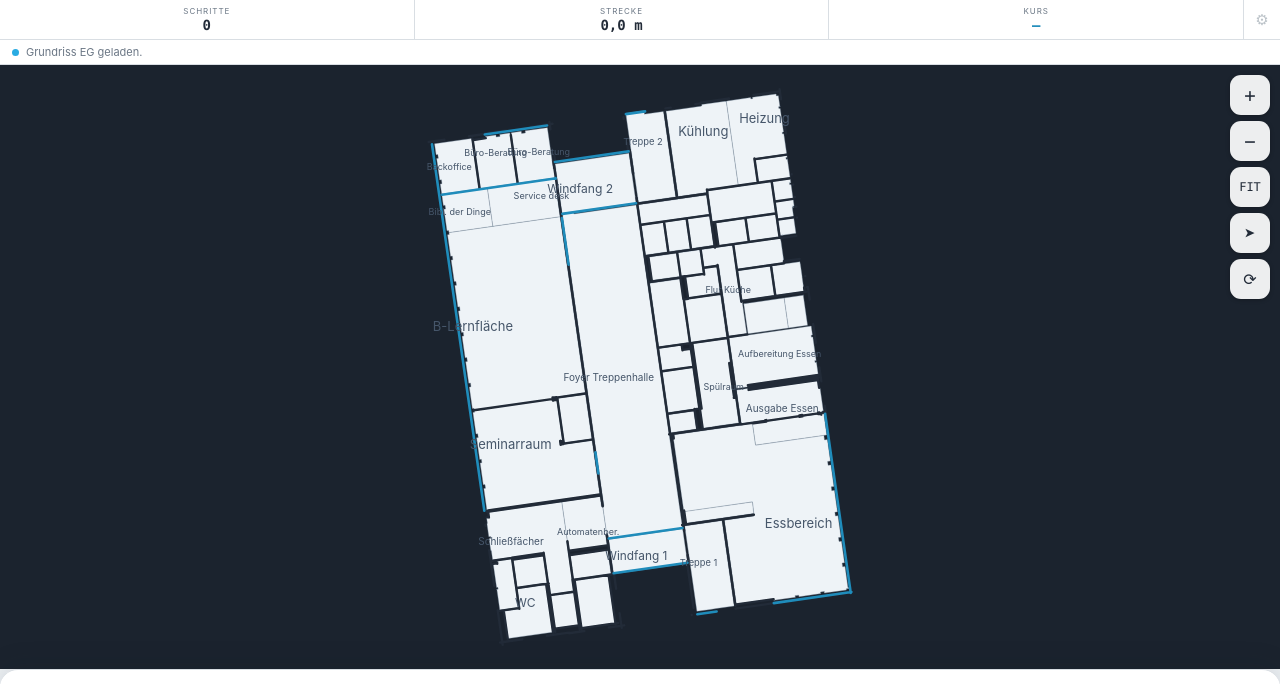
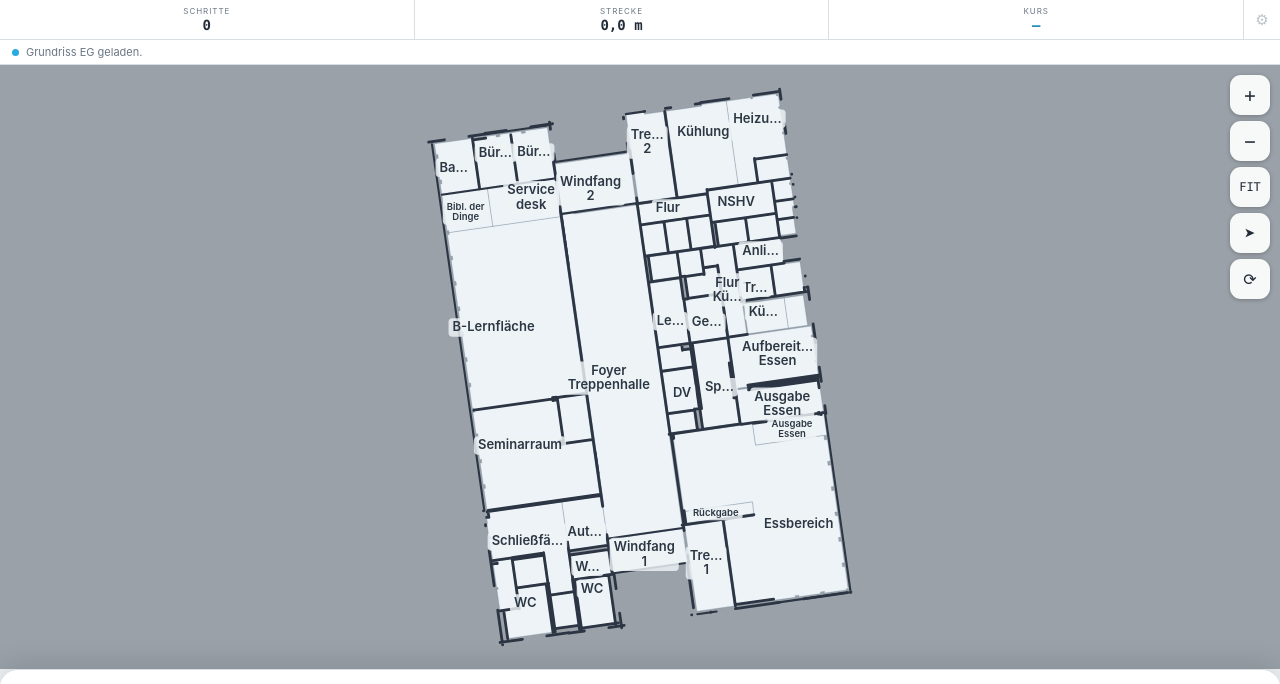
Before and after one commit to DavidSalaws/Test_MLS_Tracking, a plain HTML site: page eg.html in a window 1280 px wide. Shown: the top 684 px of the page. Drawn offline with Linux system fonts and the light colour scheme.

Commit message:
Add files via upload

```diff
--- a/eg.html
+++ b/eg.html
@@ -6,7 +6,7 @@
 <title>Wegtracker EG</title>
 <style>
   :root{ --navy:#222b38; --ink:#1d2733; --muted:#6b7785; --cyan:#29abe2; --cyan-d:#1f8cbb;
-    --grey:#bcc3c9; --bg:#eef1f4; --card:#fff; --line:#d9dee3; --stage:#1b232e;
+    --grey:#bcc3c9; --bg:#eef1f4; --card:#fff; --line:#d9dee3; --stage:#9aa1a8;
     --sans:-apple-system,BlinkMacSystemFont,"Segoe UI",Roboto,sans-serif; --mono:ui-monospace,Menlo,Consolas,monospace; }
   *{box-sizing:border-box;-webkit-tap-highlight-color:transparent}
   html,body{margin:0;height:100%;background:var(--bg);color:var(--ink);font-family:var(--sans);overscroll-behavior:none}
@@ -173,7 +173,7 @@ function draw(){ computeM(); ctx.setTransform(1,0,0,1,0,0); ctx.clearRect(0,0,cv
   if(rooms.length){ ctx.fillStyle="#eef3f7"; ctx.strokeStyle="rgba(120,140,160,.35)"; ctx.lineWidth=1*dpr;
     for(ri=0;ri<rooms.length;ri++){ var poly=rooms[ri].poly; if(!poly||poly.length<3)continue; ctx.beginPath();
       for(pi=0;pi<poly.length;pi++){ sp=img2scr({x:poly[pi][0],y:poly[pi][1]}); if(pi)ctx.lineTo(sp.x,sp.y); else ctx.moveTo(sp.x,sp.y);} ctx.closePath(); ctx.fill(); ctx.stroke(); } }
-  drawWalls(0,"#7a8696",1.2); drawWalls(1,"#222b38",2.4); drawWalls(2,"#1f8cbb",2.6); drawRoomNames();
+  drawWalls(0,"#2b3543",1.3); drawWalls(1,"#2b3543",2.8); drawWalls(2,"#2b3543",2.1); drawRoomNames();
   if(path.length>1){ ctx.lineJoin="round";ctx.lineCap="round";
     ctx.strokeStyle="rgba(20,30,45,.30)";ctx.lineWidth=5.5*dpr; strokePath();
     ctx.strokeStyle="#1f8cbb";ctx.lineWidth=3*dpr; strokePath(); drawArrows(); }
@@ -184,12 +184,32 @@ function draw(){ computeM(); ctx.setTransform(1,0,0,1,0,0); ctx.clearRect(0,0,cv
     pin(s,"#29abe2",null); } }
 function drawWalls(kind,color,wd){ ctx.strokeStyle=color; ctx.lineWidth=wd*dpr; ctx.lineCap="round"; ctx.beginPath();
   for(var i=0;i<walls.length;i++){ var w=walls[i]; if((w[4]||1)!==kind)continue; var a=img2scr({x:w[0],y:w[1]}),b=img2scr({x:w[2],y:w[3]}); ctx.moveTo(a.x,a.y); ctx.lineTo(b.x,b.y);} ctx.stroke(); }
-function drawRoomNames(){ if(!rooms.length)return; ctx.fillStyle="#46566a"; ctx.textAlign="center"; ctx.textBaseline="middle";
+function roundRect(x,y,w,h,r){ ctx.beginPath(); ctx.moveTo(x+r,y); ctx.arcTo(x+w,y,x+w,y+h,r); ctx.arcTo(x+w,y+h,x,y+h,r); ctx.arcTo(x,y+h,x,y,r); ctx.arcTo(x,y,x+w,y,r); ctx.closePath(); }
+function truncTo(str,maxW){ if(ctx.measureText(str).width<=maxW) return str; var t=str; while(t.length>1 && ctx.measureText(t+"…").width>maxW) t=t.slice(0,-1); return t+"…"; }
+function wrapText(name,maxW){ var words=name.split(/\s+/), lines=[], cur="";
+  for(var i=0;i<words.length;i++){ var w=words[i]; var test=cur?cur+" "+w:w;
+    if(ctx.measureText(test).width<=maxW){ cur=test; }
+    else { if(cur) lines.push(cur); if(ctx.measureText(w).width<=maxW){ cur=w; } else { lines.push(truncTo(w,maxW)); cur=""; } } }
+  if(cur) lines.push(cur); return lines; }
+function drawRoomNames(){ if(!rooms.length)return;
   for(var ri=0;ri<rooms.length;ri++){ var rm=rooms[ri]; if(!rm.name||!rm.c)continue; var poly=rm.poly; if(!poly||poly.length<3)continue;
-    var mnx=1e9,mny=1e9,mxx=-1e9,mxy=-1e9; for(var pi=0;pi<poly.length;pi++){ var sp=img2scr({x:poly[pi][0],y:poly[pi][1]}); if(sp.x<mnx)mnx=sp.x; if(sp.x>mxx)mxx=sp.x; if(sp.y<mny)mny=sp.y; if(sp.y>mxy)mxy=sp.y; }
-    var bw=mxx-mnx, bh=mxy-mny; if(Math.min(bw,bh)<42*dpr) continue;
-    var fs=Math.max(9*dpr,Math.min(13*dpr, bw/Math.max(6,rm.name.length)*1.5)); ctx.font=fs+"px -apple-system,sans-serif";
-    var c=img2scr({x:rm.c[0],y:rm.c[1]}); var nm=rm.name.length>18?rm.name.slice(0,17)+"…":rm.name; ctx.fillText(nm,c.x,c.y); } }
+    var mnx=1e9,mny=1e9,mxx=-1e9,mxy=-1e9,sp,pi;
+    for(pi=0;pi<poly.length;pi++){ sp=img2scr({x:poly[pi][0],y:poly[pi][1]}); if(sp.x<mnx)mnx=sp.x; if(sp.x>mxx)mxx=sp.x; if(sp.y<mny)mny=sp.y; if(sp.y>mxy)mxy=sp.y; }
+    var pad=5*dpr, availW=(mxx-mnx)-2*pad, availH=(mxy-mny)-2*pad;
+    if(availW<26*dpr||availH<11*dpr) continue;
+    var sizes=[13,11,9.5,8], chosen=null;
+    for(var si=0;si<sizes.length;si++){ var fs=sizes[si]*dpr; ctx.font="600 "+fs+"px -apple-system,sans-serif";
+      var lines=wrapText(rm.name,availW), lh=fs*1.12, th=lines.length*lh, mw=0, li;
+      for(li=0;li<lines.length;li++){ var ww=ctx.measureText(lines[li]).width; if(ww>mw)mw=ww; }
+      if(th<=availH && mw<=availW){ chosen={fs:fs,lines:lines,lh:lh,th:th,mw:mw}; break; }
+      if(si===sizes.length-1){ var one=truncTo(rm.name,availW); chosen={fs:fs,lines:[one],lh:lh,th:lh,mw:Math.min(availW,ctx.measureText(one).width)}; } }
+    if(!chosen) continue;
+    var c=img2scr({x:rm.c[0],y:rm.c[1]});
+    var cx=Math.max(mnx+pad+chosen.mw/2, Math.min(mxx-pad-chosen.mw/2, c.x));
+    var cy=Math.max(mny+pad+chosen.th/2, Math.min(mxy-pad-chosen.th/2, c.y));
+    ctx.fillStyle="rgba(238,243,247,0.82)"; roundRect(cx-chosen.mw/2-4*dpr, cy-chosen.th/2-2*dpr, chosen.mw+8*dpr, chosen.th+4*dpr, 4*dpr); ctx.fill();
+    ctx.fillStyle="#2c3744"; ctx.textAlign="center"; ctx.textBaseline="middle"; ctx.font="600 "+chosen.fs+"px -apple-system,sans-serif";
+    var sy=cy-chosen.th/2+chosen.lh/2; for(var k=0;k<chosen.lines.length;k++){ ctx.fillText(chosen.lines[k], cx, sy+k*chosen.lh); } } }
 function strokePath(){ ctx.beginPath(); path.forEach(function(p,i){ var s=img2scr(p); if(i)ctx.lineTo(s.x,s.y); else ctx.moveTo(s.x,s.y); }); ctx.stroke(); }
 function arrowHead(x,y,a){ var L=8*dpr; ctx.beginPath();ctx.moveTo(x-Math.cos(a-0.5)*L,y-Math.sin(a-0.5)*L);ctx.lineTo(x,y);ctx.lineTo(x-Math.cos(a+0.5)*L,y-Math.sin(a+0.5)*L);ctx.stroke(); }
 function drawArrows(){ ctx.strokeStyle="#16557a"; ctx.lineWidth=2.6*dpr; ctx.lineCap="round"; var acc=0, gap=72*dpr, prev=img2scr(path[0]);
```
